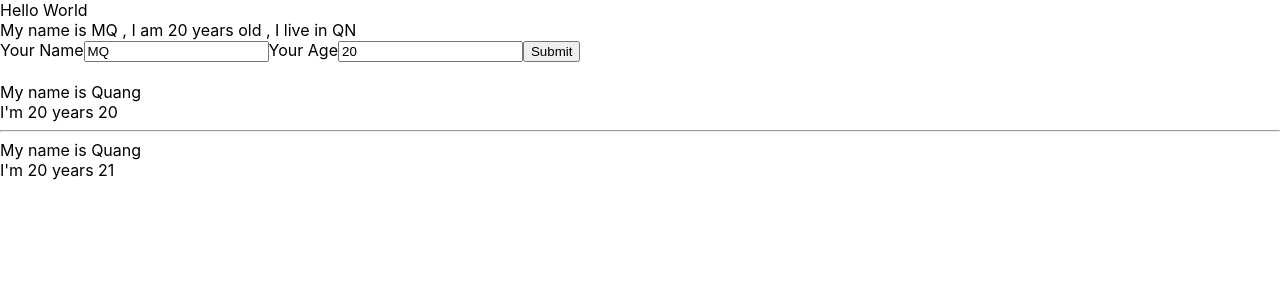
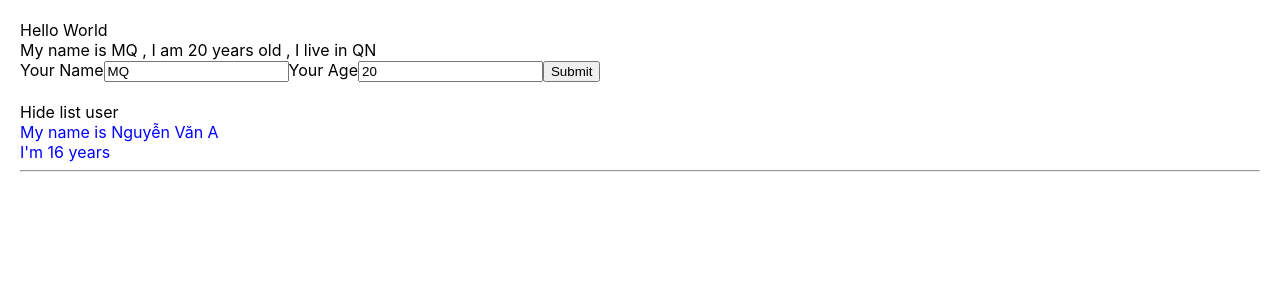
Before and after one commit to Qinz111/Test-Chapter1, a React (Create React App) app: page / in a window 1280 px wide. Shown: the top 300 px of the page. Built offline with nearby package versions, Linux system fonts and the light colour scheme.

Commit message:
add new user

```diff
--- a/src/App.css
+++ b/src/App.css
@@ -1,14 +1,21 @@
+.red {
+  color: red;
+}
+.blue {
+  color: blue;
+}
 body {
+  padding: 20px;
   margin: 0;
-  font-family: -apple-system, BlinkMacSystemFont, 'Segoe UI', 'Roboto', 'Oxygen',
-    'Ubuntu', 'Cantarell', 'Fira Sans', 'Droid Sans', 'Helvetica Neue',
+  font-family: -apple-system, BlinkMacSystemFont, "Segoe UI", "Roboto", "Oxygen",
+    "Ubuntu", "Cantarell", "Fira Sans", "Droid Sans", "Helvetica Neue",
     sans-serif;
   -webkit-font-smoothing: antialiased;
   -moz-osx-font-smoothing: grayscale;
 }
 
 code {
-  font-family: source-code-pro, Menlo, Monaco, Consolas, 'Courier New',
+  font-family: source-code-pro, Menlo, Monaco, Consolas, "Courier New",
     monospace;
 }
 
--- a/src/App.js
+++ b/src/App.js
@@ -4,7 +4,7 @@ import { useDispatch, useSelector } from "react-redux";
 import { increaseCounter, decreaseCounter } from "./redux/action/counterAction";
 import MyComponent from "./components/MyComponent";
 import React from "react";
-import UserInfor from "./components/UserInfor";
+import AddUserInfor from "./components/AddUserInfor";
 
 class App extends React.Component {
   render() {
--- a/src/components/UserInfor.js
+++ b/src/components/AddUserInfor.js
@@ -1,6 +1,6 @@
 import React from "react";
 
-class UserInfor extends React.Component {
+class AddUserInfor extends React.Component {
   state = {
     name: "MQ",
     age: 20,
@@ -31,7 +31,11 @@ class UserInfor extends React.Component {
 
   handleOnSubmit = (event) => {
     event.preventDefault();
-    console.log(this.state);
+    this.props.HandleAddNewUser({
+      id: Math.floor(Math.random() * 9999999) + "-random",
+      name: this.state.name,
+      age: this.state.age,
+    });
   };
   render() {
     return (
@@ -58,4 +62,4 @@ class UserInfor extends React.Component {
   }
 }
 
-export default UserInfor;
+export default AddUserInfor;
--- a/src/components/DisplayInfor.js
+++ b/src/components/DisplayInfor.js
@@ -1,13 +1,45 @@
 import React from "react";
 
 class DisplayInfor extends React.Component {
+  state = {
+    ShowHide: true,
+  };
+  HandleShowHide = () => {
+    this.setState({
+      ShowHide: !this.state.ShowHide,
+    });
+  };
   render() {
-    const { name, age } = this.props;
-    console.log(this.props);
+    const { listUser } = this.props;
+    // = const listUser = this.props.listUser;
+    // console.log(listUser);
+
     return (
       <div>
-        <div>My name is {name}</div>
-        <div>I'm 20 years {age}</div>
+        <div>
+          <span
+            onClick={() => {
+              this.HandleShowHide();
+            }}
+          >
+            {this.state.ShowHide === true
+              ? "Hide list user"
+              : "Done hide list user"}
+          </span>
+        </div>
+        {this.state.ShowHide && (
+          <div>
+            {listUser.map((user) => {
+              return (
+                <div key={user.id} className={user.age > 18 ? "red" : "blue"}>
+                  <div>My name is {user.name}</div>
+                  <div>I'm {user.age} years </div>
+                  <hr />
+                </div>
+              );
+            })}
+          </div>
+        )}
       </div>
     );
   }
--- a/src/components/MyComponent.js
+++ b/src/components/MyComponent.js
@@ -1,18 +1,26 @@
 import React from "react";
-import UserInfor from "./UserInfor";
+import AddUserInfor from "./AddUserInfor";
 import DisplayInfor from "./DisplayInfor";
 
 class MyComponent extends React.Component {
   //jSX
 
+  state = {
+    listUser: [{ id: 1, name: "Nguyễn Văn A", age: 16 }],
+  };
+
+  HandleAddNewUser = (user) => {
+    this.setState({
+      listUser: [user, ...this.state.listUser],
+    });
+  };
+
   render() {
     return (
       <div>
-        <UserInfor />
+        <AddUserInfor HandleAddNewUser={this.HandleAddNewUser} />
         <br />
-        <DisplayInfor name="Quang" age="20" />
-        <hr />
-        <DisplayInfor name={"Quang"} age={21} />
+        <DisplayInfor listUser={this.state.listUser} />
       </div>
     );
   }
```
